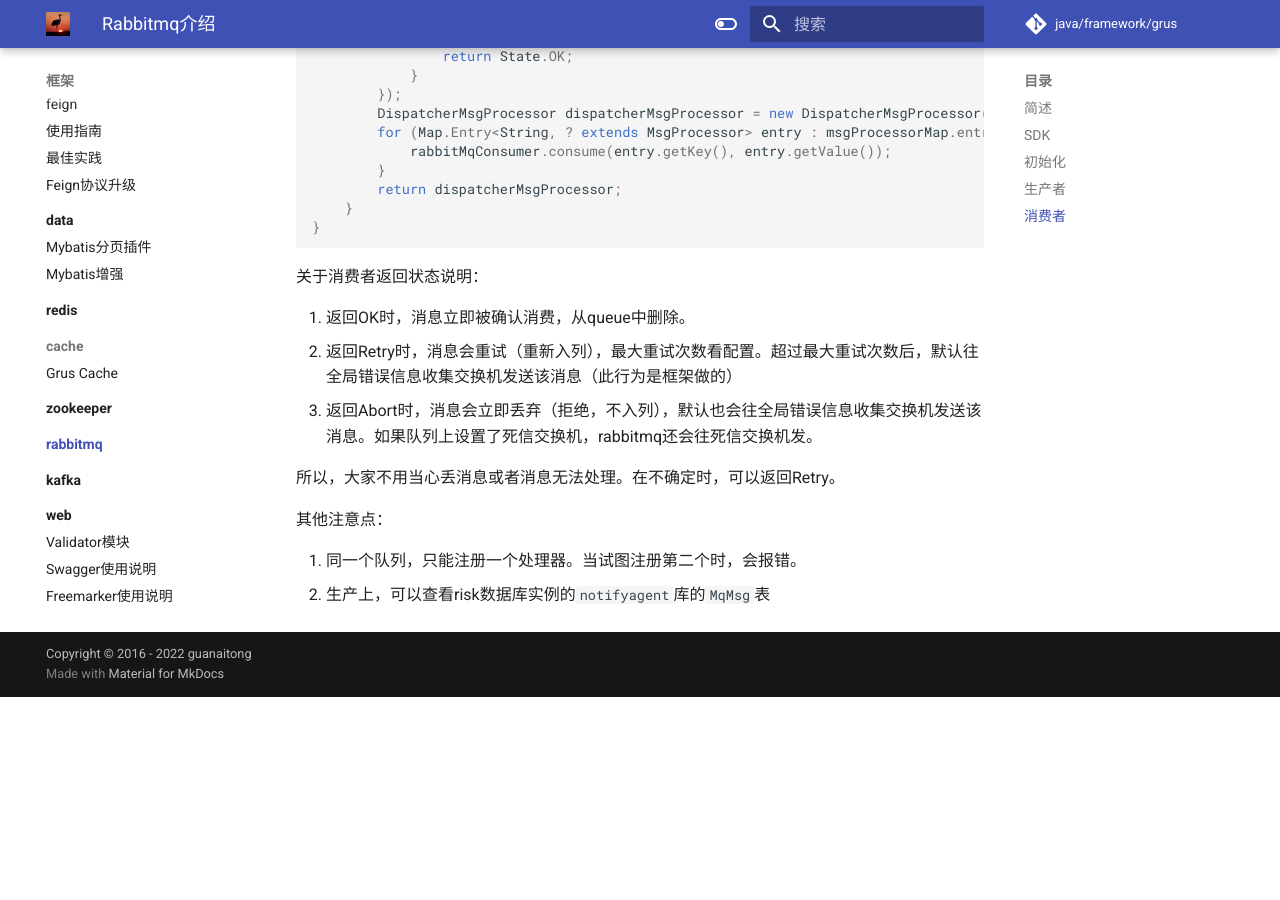
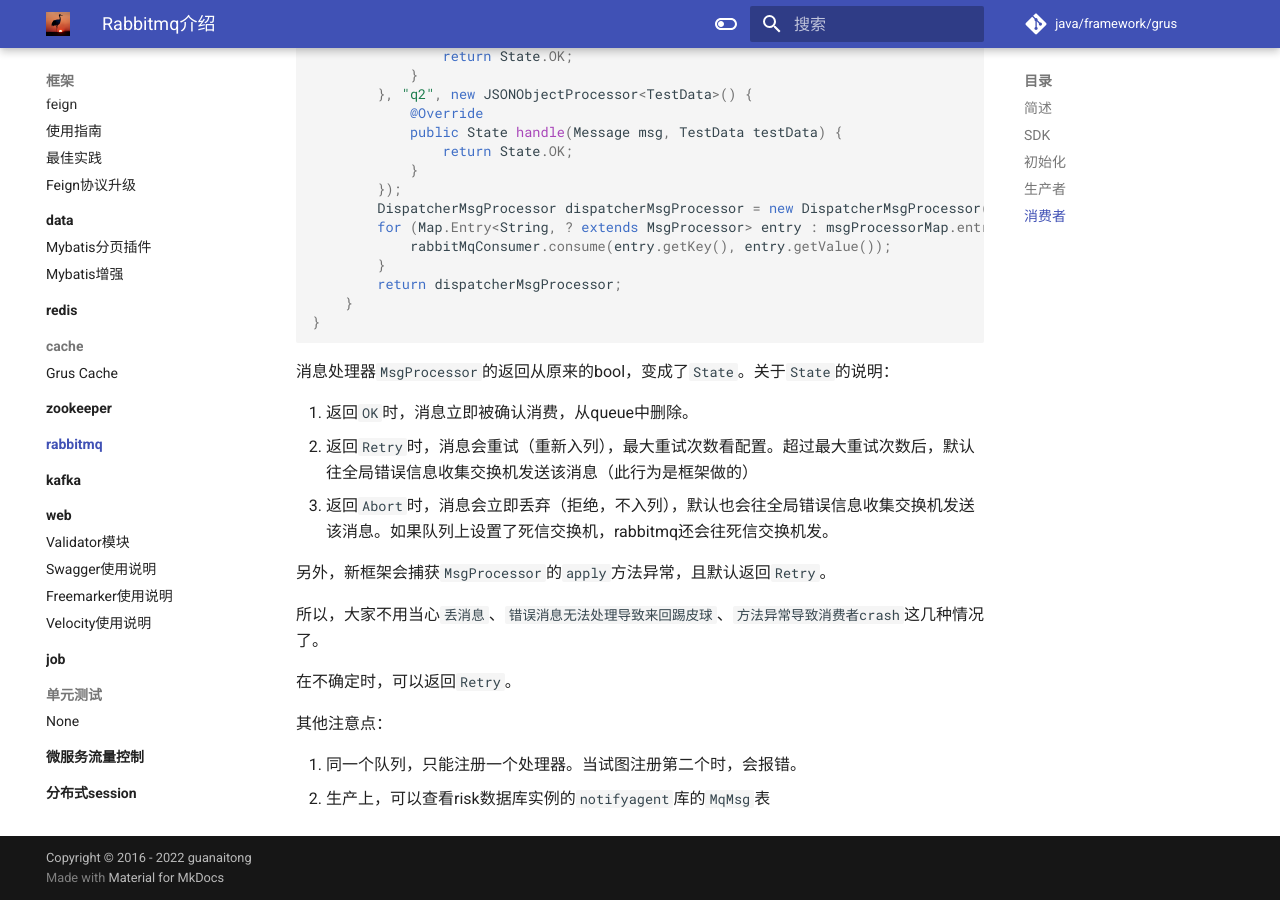
Before and after one commit to guanaitong/grus, an MkDocs documentation site: the page built from docs/framework/rabbitmq/index.md, in a window 1280 px wide and 900 px high, scrolled down 4551 px. Built offline with MkDocs 1.6.1 and Material for MkDocs 9.7.7, drawn with Linux system fonts in a browser that asks for light colours; before the commit the page ends 5248 px from its top, so only the background shows below that; some of the changed text lies outside the part shown.

Commit message:
优化文档

````diff
--- a/docs/framework/rabbitmq/index.md
+++ b/docs/framework/rabbitmq/index.md
@@ -55,12 +55,12 @@
 
 ```properties
 grus.rabbitmq.init.queues[0].name=grus-demo-test-queue
-// 死信队列，声明死信交换机
+# 死信队列，声明死信交换机
 grus.rabbitmq.init.queues[0].args.x-dead-letter-exchange=grus-demo-test.dead.exchange
 grus.rabbitmq.init.queues[0].args.x-dead-letter-routing-key=
-// 消息一个小时会过期
+# 消息一个小时会过期
 grus.rabbitmq.init.queues[0].args.x-message-ttl=3600000
-// 优先级队列，最大优先级为10
+# 优先级队列，最大优先级为10
 grus.rabbitmq.init.queues[0].args.x-max-priority=10
 ```
 
@@ -82,7 +82,8 @@
 
 ```properties
 grus.rabbitmq.producer.enable=true
-grus.rabbitmq.producer.parallel=4 //生产者的并发数
+#生产者的并发数
+grus.rabbitmq.producer.parallel=4
 grus.rabbitmq.producer.createMessageId=true
 grus.rabbitmq.producer.createTimestamp=true
 ```
@@ -212,13 +217,17 @@
 }
 ```
 
-关于消费者返回状态说明：
+消息处理器`MsgProcessor`的返回从原来的bool，变成了`State`。关于`State`的说明：
 
-1. 返回OK时，消息立即被确认消费，从queue中删除。
-2. 返回Retry时，消息会重试（重新入列），最大重试次数看配置。超过最大重试次数后，默认往全局错误信息收集交换机发送该消息（此行为是框架做的）
-3. 返回Abort时，消息会立即丢弃（拒绝，不入列），默认也会往全局错误信息收集交换机发送该消息。如果队列上设置了死信交换机，rabbitmq还会往死信交换机发。
+1. 返回`OK`时，消息立即被确认消费，从queue中删除。
+2. 返回`Retry`时，消息会重试（重新入列），最大重试次数看配置。超过最大重试次数后，默认往全局错误信息收集交换机发送该消息（此行为是框架做的）
+3. 返回`Abort`时，消息会立即丢弃（拒绝，不入列），默认也会往全局错误信息收集交换机发送该消息。如果队列上设置了死信交换机，rabbitmq还会往死信交换机发。
 
-所以，大家不用当心丢消息或者消息无法处理。在不确定时，可以返回Retry。
+另外，新框架会捕获`MsgProcessor`的`apply`方法异常，且默认返回`Retry`。
+
+所以，大家不用当心`丢消息`、`错误消息无法处理导致来回踢皮球`、`方法异常导致消费者crash`这几种情况了。
+
+在不确定时，可以返回`Retry`。
 
 其他注意点：
 
````
Also changed, not shown: other parts of docs/framework/rabbitmq/index.md (+9 -5 lines).
